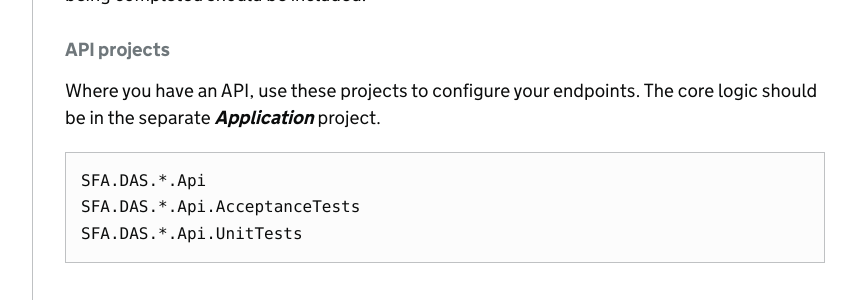
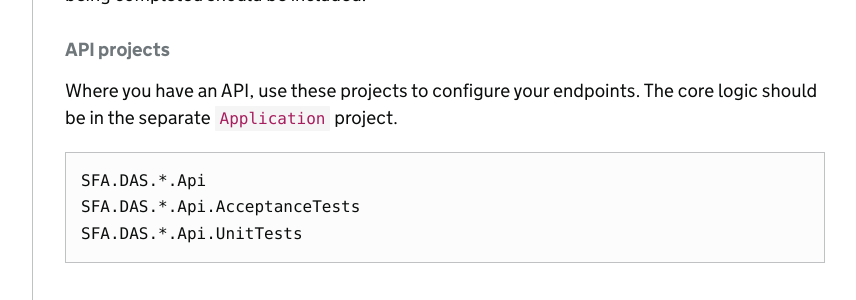
Before and after one commit to SkillsFundingAgency/das-technical-guidance, a Jekyll site: the page built from collections/_development_standards/solution-structure.md, in a window 1280 px wide. Shown: the part 2376-2676 px from the top of the page, without its empty margins (298-1154 px from the left). Built offline with Jekyll 4.4.1, drawn with Linux system fonts in a browser that asks for light colours.

Commit message:
More formatting.

````diff
--- a/collections/_development_standards/solution-structure.md
+++ b/collections/_development_standards/solution-structure.md
@@ -54,7 +54,7 @@ Wherever possible, solutions should:
 Solutions can contain any of the below projects. Only projects that are relevant to the work being completed should be included.
 
 ##### API projects
-Where you have an API, use these projects to configure your endpoints. The core logic should be in the separate ***Application*** project.
+Where you have an API, use these projects to configure your endpoints. The core logic should be in the separate ```Application``` project.
 ```
 SFA.DAS.*.Api
 SFA.DAS.*.Api.AcceptanceTests
````
